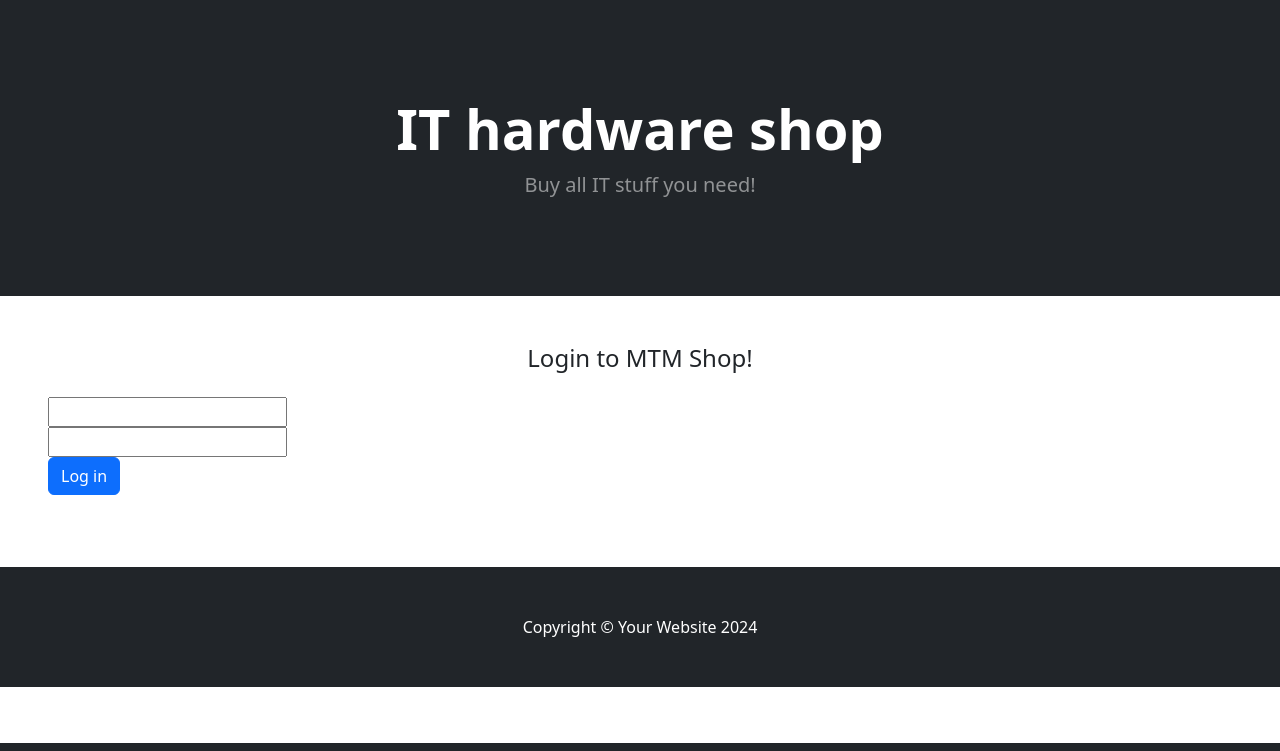
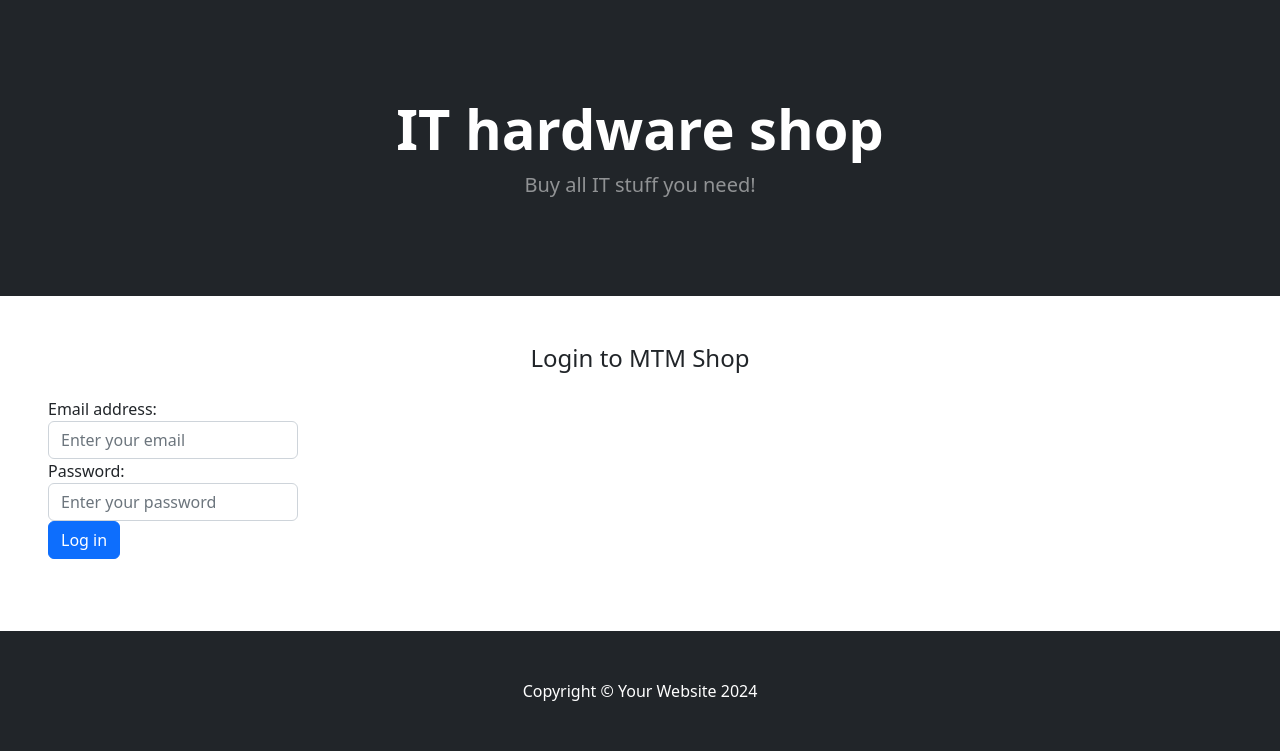
Before and after one commit to majki2k/Projekt_zespolowy, a Flask app: page /login in a window 1280 px wide. Shown: the part 57-808 px from the top of the page. Run offline with Flask 3, Linux system fonts and the light colour scheme; some libraries are stand-ins or nearby versions.

Commit message:
login html changed

```diff
--- a/app/templates/login.html
+++ b/app/templates/login.html
@@ -1,8 +1,6 @@
 {% extends "base.html" %}
 
-{% block title %}
-Login
-{% endblock %}
+{% block title %}Login{% endblock %}
 
 {% block content %}
 <form method="post" action="">
@@ -10,13 +8,15 @@ Login
     <div class="card-body">
         <div class="p-5">
             <div class="text-center">
-                <h1 class="h4 text-gray-900 mb-4">Login to MTM Shop!</h1>
+                <h1 class="h4 text-gray-900 mb-4">Login to MTM Shop</h1>
             </div>
             <div class="form-group">
-                {{ form.email }}
+                <label for="inputEmail">Email address:</label>
+                {{ form.email(class="form-control", style="width: 250px;", placeholder="Enter your email") }}
             </div>
             <div class="form-group">
-                {{ form.password }}
+                <label for="inputPassword">Password:</label>
+                {{ form.password(class="form-control", style="width: 250px;", placeholder="Enter your password") }}
             </div>
             <button type="submit" class="btn btn-primary btn-user btn-block">Log in</button>
         </div>
```
